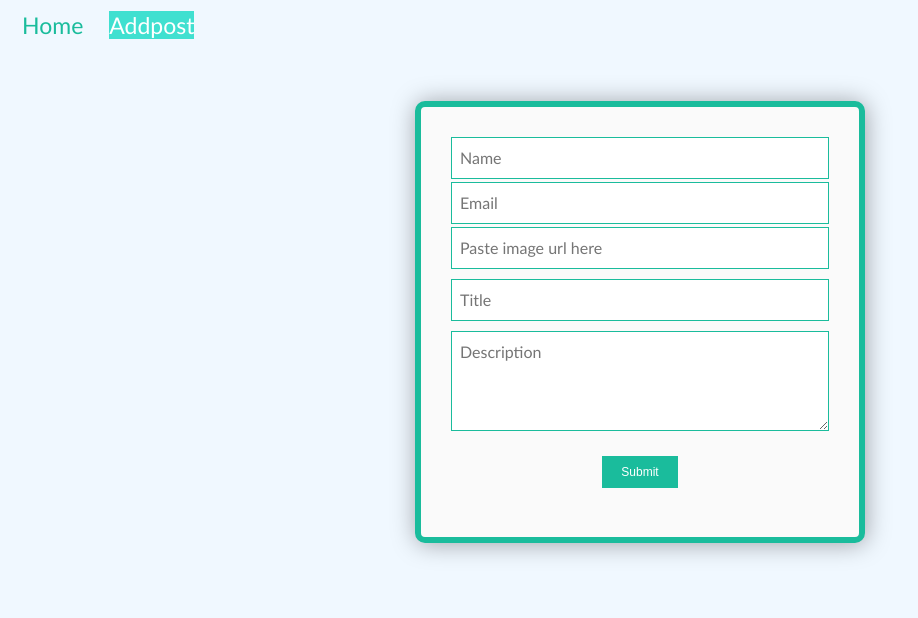
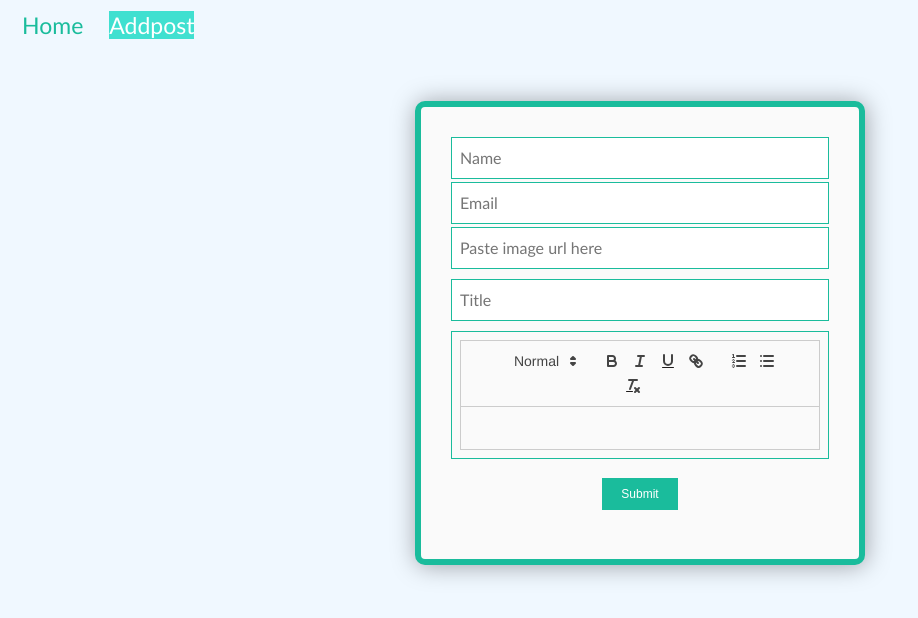
Before and after one commit to mamta823/blogs, a React (Create React App) app: page /formforpost in a window 1280 px wide. Shown: the top 618 px of the page, without its empty margins (0-918 px from the left). Built offline with nearby package versions, Linux system fonts and the light colour scheme.

Commit message:
added text-editor for posts

```diff
--- a/package.json
+++ b/package.json
@@ -13,6 +13,7 @@
     "react-content-loader": "^6.2.1",
     "react-dom": "^18.2.0",
     "react-hook-form": "^7.44.3",
+    "react-quill": "^2.0.0",
     "react-router-dom": "^6.12.1",
     "react-scripts": "5.0.1",
     "react-toastify": "^9.1.3",
--- a/src/components/Allposts.js
+++ b/src/components/Allposts.js
@@ -52,7 +52,10 @@ const Allposts = () => {
                                             </div>
                                             <div className="card-desc">
                                                 <h3 className='title-color'>{capitalizeFirstLetter(data?.title)}</h3>
-                                                <p>{capitalizeFirstLetter(data?.description)}</p>
+
+                                                <p dangerouslySetInnerHTML={{
+                                                    __html: capitalizeFirstLetter(data?.post)
+                                                }}></p>
                                                 <button className="btn-card me-2"> Read </button>
                                             </div>
                                         </div>
--- a/src/components/Createpost.js
+++ b/src/components/Createpost.js
@@ -1,8 +1,11 @@
-import React, { useState } from 'react'
+import React, { useEffect, useState } from 'react'
 import { useForm } from 'react-hook-form';
 import Services from '../services';
 import { ToastContainer, toast } from 'react-toastify';
 import 'react-toastify/dist/ReactToastify.css';
+
+import ReactQuill from 'react-quill';
+import 'react-quill/dist/quill.snow.css';
 
 const Createpost = () => {
 
@@ -10,12 +13,13 @@ const Createpost = () => {
         register,
         handleSubmit,
         reset,
+        setValue,
+        watch,
         formState: { errors, isSubmitSuccessful },
     } = useForm();
 
-
+    //state for reset formdata after submission below:||
     React.useEffect(() => {
-        console.log(isSubmitSuccessful, "isSubmitSuccessful")
         if (isSubmitSuccessful) {
             reset();
         }
@@ -40,8 +44,19 @@ const Createpost = () => {
         }
 
     }
+    const onEditorStateChange = (editorState) => {
+        setValue("description", editorState);
+    };
+
+    useEffect(() => {
+        register("description", { required: true, minLength: 11 });
+    }, [register]);
+
+    const editorContent = watch("description");
+
     return (
         <>
+
             <ToastContainer />
             <form className="form-style-9" onSubmit={handleSubmit(onSubmit)}>
                 <ul>
@@ -71,10 +86,17 @@ const Createpost = () => {
                         {errors.title && <p style={{ color: "red", textAlign: "left" }}> Title is required.</p>}
                     </li>
                     <li>
-                        <textarea
-                            {...register('description', { required: true })}
-                            name="description" className="field-style" placeholder="Description"></textarea>
+                        <ReactQuill
+                            theme="snow"
+                            value={editorContent}
+                            onChange={onEditorStateChange}
+                            className="field-style"
+                        />
                         {errors.description && <p style={{ color: "red", textAlign: "left" }}> Description is required.</p>}
+                        {/* <textarea
+                                {...register('description', { required: true })}
+                                name="description" className="field-style" placeholder="Description"></textarea>
+                            {errors.description && <p style={{ color: "red", textAlign: "left" }}> Description is required.</p>} */}
                     </li>
                     <li>
                         <input type="submit" value="Submit" />
--- a/src/pages/postdetail.js
+++ b/src/pages/postdetail.js
@@ -33,14 +33,25 @@ const Postdetail = () => {
                             </div>
                             <div className="content-container">
                                 <h2 className="title-color">{capitalizeFirstLetter(detail?.title)}</h2>
-                                <p>{capitalizeFirstLetter(detail?.description)}</p>
+                                <p dangerouslySetInnerHTML={{
+                                    __html: capitalizeFirstLetter(detail?.post)
+                                }}></p>
                             </div>
                         </div>
 
                     }
+
                 </div>
             </div>
+            <div className='container'>
+                <div className='row'>
+                    <div className="description-container mt-5" dangerouslySetInnerHTML={{
+                        __html: capitalizeFirstLetter((detail?.description))
 
+                    }} >
+                    </div>
+                </div>
+            </div>
             {/*comment listing below  */}
             <div className="container d-flex justify-content-center mt-100 mb-100">
                 <div className="row">
```
